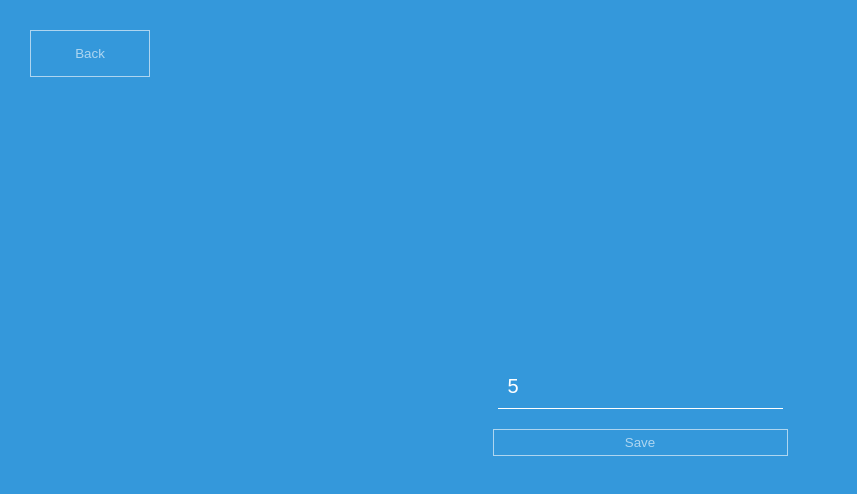
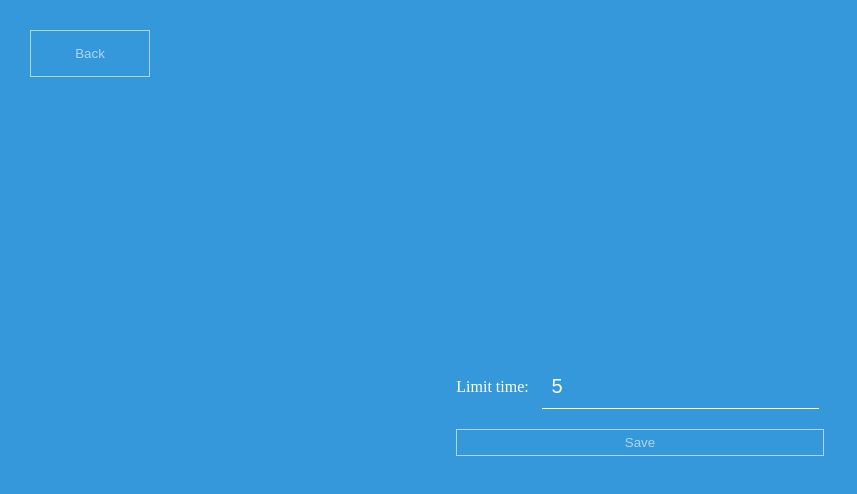
Before and after one commit to javleds/talkit, a Vue app: page /config in a window 1280 px wide. Shown: the top 494 px of the page, without its empty margins (0-857 px from the left). Built offline with nearby package versions, Linux system fonts and the light colour scheme.

Commit message:
Add optional label prop to AddPinput

```diff
--- a/src/components/AppInput.vue
+++ b/src/components/AppInput.vue
@@ -1,11 +1,16 @@
 <template lang="pug">
   .app-input
+    label(v-if="label !== ''") {{ label }}
     input(type="text" :placeholder="placeholder" :value="value" @input="onInput")
 </template>
 
 <script>
 export default {
-  props: ['value', 'placeholder'],
+  props: {
+    value: { required: true },
+    placeholder: { type: String, default: '' },
+    label: { type: String, default: '' }
+  },
   methods: {
     onInput ($event) {
       this.$emit('input', $event.target.value)
@@ -18,7 +23,13 @@ export default {
   $color: #ffffff;
 
   .app-input {
+    display: flex;
+    flex-direction: row;
+    justify-content: space-between;
+    align-items: center;
+
     input {
+      flex-basis: 70%;
       padding: 10px;
       margin: 20px 5px;
       border: none;
--- a/src/components/ConfigForm.vue
+++ b/src/components/ConfigForm.vue
@@ -1,7 +1,7 @@
 <template lang="pug">
   .config-form
     form(@submit.prevent="onSubmit")
-      app-input(:value="limitTime" @input="setLimitTime" placeholder="Limit time")
+      app-input(:value="limitTime" @input="setLimitTime" placeholder="Limit time" label="Limit time:")
       app-button(@click="onSubmit" width="100%") Save
 </template>
 
```
